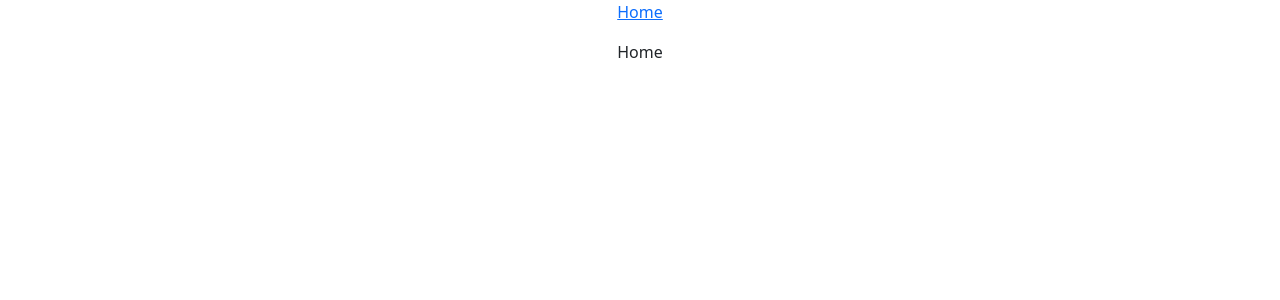
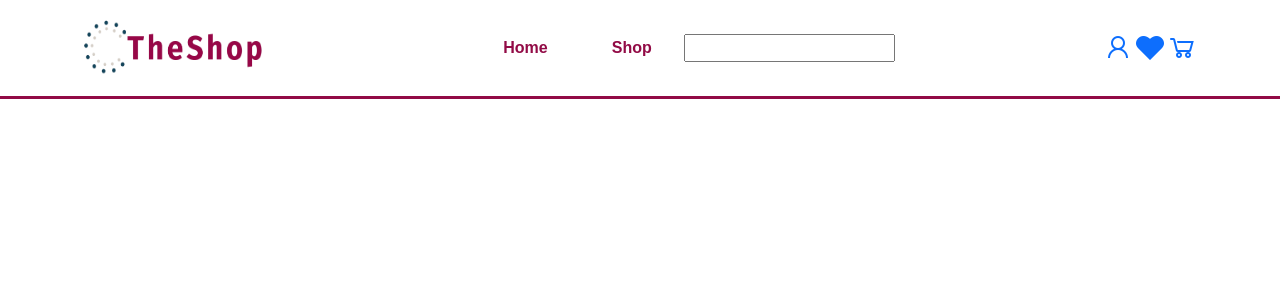
Before and after one commit to rcesonis/web_shop_frontend, a React (Create React App) app: page / in a window 1280 px wide. Shown: the top 300 px of the page. Built offline with nearby package versions, Linux system fonts and the light colour scheme.

Commit message:
Created a Navbar

```diff
--- a/package.json
+++ b/package.json
@@ -12,6 +12,7 @@
     "react-dom": "^17.0.2",
     "react-router-dom": "^6.2.2",
     "react-scripts": "5.0.0",
+    "sass": "^1.49.9",
     "web-vitals": "^2.1.4"
   },
   "scripts": {
--- /dev/null
+++ b/src/components/NavBar/NavBar.scss
@@ -0,0 +1,111 @@
+@import "../../styles/global.scss";
+
+.container {
+  max-width: 1280px;
+  margin: 0 auto;
+  display: flex;
+  align-items: center;
+  justify-content: space-between;
+}
+
+nav {
+  position: fixed;
+  top: 0;
+  left: 0;
+  right: 0;
+  z-index: 99;
+  background-color: $primary-white;
+  padding: 1rem 2rem;
+  border-bottom: 0.2rem solid $primary-red;
+}
+
+.logo {
+  width: 182px;
+  height: 64px;
+}
+
+.hamburger {
+  display: block;
+  position: relative;
+  z-index: 1;
+  user-select: none;
+  appearance: none;
+  border: none;
+  outline: none;
+  background: none;
+  cursor: pointer;
+}
+
+.hamburger span {
+  display: block;
+  width: 33px;
+  height: 4px;
+  margin-bottom: 5px;
+  position: relative;
+  background-color: $primary-red;
+  border-radius: 6px;
+  z-index: 1;
+  transform-origin: 0 0;
+  transition: 0.4s;
+}
+
+.hamburger:hover span:nth-child(2) {
+  transform: translateX(10px);
+  background-color: $primary-dark;
+}
+
+.hamburger.is-active span:nth-child(1) {
+  transform: translate(0px, -2px) rotate(45deg);
+}
+
+.hamburger.is-active span:nth-child(2) {
+  opacity: 0;
+  transform: translateX(15px);
+}
+
+.hamburger.is-active span:nth-child(3) {
+  transform: translate(-3px, 3px) rotate(-45deg);
+}
+
+.hamburger.hamburger.is-active span {
+  background-color: $primary-dark;
+}
+
+.menu {
+  display: none;
+  flex: 1 1 0%;
+  justify-content: flex-end;
+  margin: 0 -1rem;
+}
+
+.menu a {
+  color: $primary-red;
+  margin: 0 1rem;
+  font-weight: 600;
+  text-decoration: none;
+  transition: 0.4s;
+  padding: 8px 16px;
+  border-radius: 99px;
+}
+
+.menu a.is-active {
+  background-color: $primary-color;
+}
+
+@media (min-width: 768px) {
+  .hamburger {
+    display: none;
+  }
+  .menu {
+    display: block;
+  }
+}
+
+.menu-icons i {
+  font-size: 2rem;
+  text-decoration: none;
+}
+
+.menu a:link {
+  text-decoration: none;
+}
--- a/src/components/NavBar/index.jsx
+++ b/src/components/NavBar/index.jsx
@@ -1,11 +1,35 @@
+import React from "react";
+import "./NavBar.scss";
 import { Link } from "react-router-dom";
+import logo2 from "../../styles/logo2.png";
 
 export const NavBar = () => {
   return (
-    <div>
-      <p>
-        <Link to="/">Home</Link>
-      </p>
-    </div>
+    <nav>
+      <div className="container">
+        <img className="logo" src={logo2} />
+        <div className="menu">
+          <Link to="/">Home</Link>
+          <Link to="/shop">Shop</Link>
+          <input type="search" id="site-search"></input>
+        </div>
+        <div className="menu-icons">
+          <Link to="/">
+            <i class="las la-user"></i>
+          </Link>
+          <Link to="/">
+            <i class="las la-heart"></i>
+          </Link>
+          <Link to="/">
+            <i class="las la-shopping-cart"></i>
+          </Link>
+        </div>
+        <button className="hamburger">
+          <span></span>
+          <span></span>
+          <span></span>
+        </button>
+      </div>
+    </nav>
   );
 };
--- /dev/null
+++ b/src/styles/_config.scss
@@ -0,0 +1,17 @@
+// Variables
+// Colors
+$primary-color: #8c38ff;
+$primary-white: #fff;
+$primary-light: #eaded7;
+$primary-dark: #212121;
+$primary-red: #920b46;
+$font-color: #324d67;
+
+//Fonts
+
+* {
+  margin: 0;
+  padding: 0;
+  box-sizing: border-box;
+  font-family: "Fira sans", sans-serif;
+}
--- /dev/null
+++ b/src/styles/global.scss
@@ -0,0 +1 @@
+@import "./config";
```
Also changed, not shown: src/components/NavBar/styles.css (deleted), src/styles/logo2.png (added), 1 other file (tests, documents, lock files or other folders).
